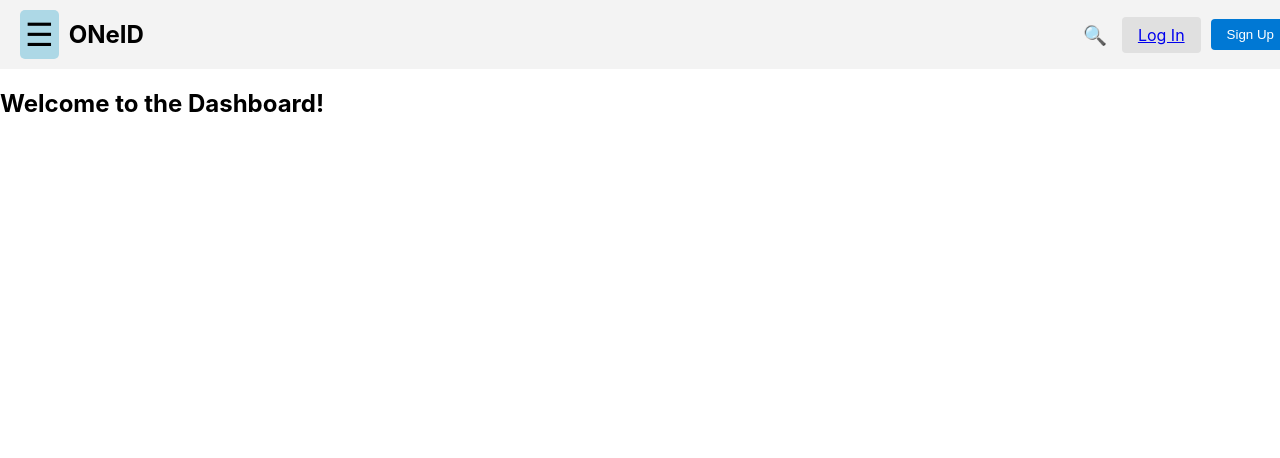
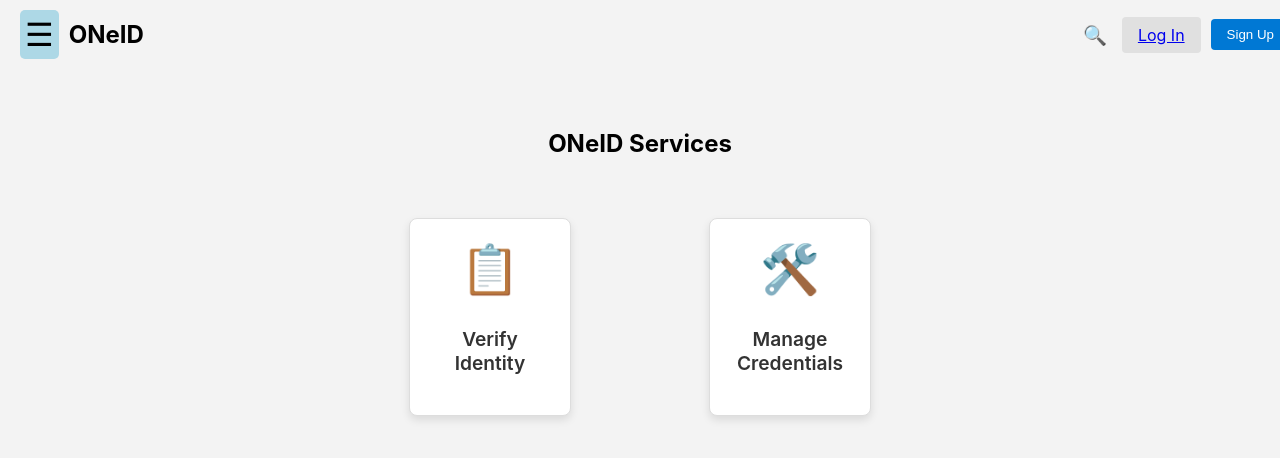
Before and after one commit to nvlt1/unifiedai-frontend, a React (Create React App) app in the folder oneidfrontend/: page /dashboard in a window 1280 px wide. Shown: the top 458 px of the page. Built offline with nearby package versions, Linux system fonts and the light colour scheme.

Commit message:
updated dashboard with placeholders, still need pngs

```diff
--- a/oneidfrontend/src/pages/DashboardPage.js
+++ b/oneidfrontend/src/pages/DashboardPage.js
@@ -1,7 +1,32 @@
 import React from 'react';
+import { Link } from 'react-router-dom';
+import './DashboardPage.scss';
 
 const DashboardPage = () => {
-    return <h2>Welcome to the Dashboard!</h2>
+  return (
+    <div className="dashboard-container">
+      <h2>ONeID Services</h2>
+      <div className="services">
+        <Link to="/verification" className="service-card">
+          <div className="service-icon">📋</div> {/* Emoji placeholder for Verify Identity */}
+          <p>Verify Identity</p>
+        </Link>
+        <Link to="/manage-credentials" className="service-card">
+          <div className="service-icon">🛠️</div> {/* Emoji placeholder for Manage Credentials */}
+          <p>Manage Credentials</p>
+        </Link>
+      </div>
+    </div>
+  );
 };
 
 export default DashboardPage;
+
+
+// import React from 'react';
+
+// const DashboardPage = () => {
+//     return <h2>Welcome to the Dashboard!</h2>
+// };
+
+// export default DashboardPage;
--- /dev/null
+++ b/oneidfrontend/src/pages/DashboardPage.scss
@@ -0,0 +1,53 @@
+.dashboard-container {
+    display: flex;
+    flex-direction: column;
+    align-items: center;
+    text-align: center;
+    padding: 40px;
+    background-color: #f3f3f3;
+    min-height: 100vh;
+}
+
+h2 {
+    font-size: 1.8em;
+    margin-bottom: 20px;
+    font-weight: bold;
+}
+
+.services {
+    display: flex;
+    justify-content: space-around;
+    width: 100%;
+    max-width: 600px;
+    margin-top: 40px;
+}
+
+.service-card {
+    display: flex;
+    flex-direction: column;
+    align-items: center;
+    padding: 20px;
+    text-decoration: none;
+    color: #333;
+    background-color: #fff;
+    border: 1px solid #ddd;
+    border-radius: 8px;
+    box-shadow: 0 4px 8px rgba(0, 0, 0, 0.1);
+    transition: transform 0.2s;
+    width: 120px;
+    cursor: pointer;
+}
+
+.service-card:hover {
+    transform: translateY(-5px);
+}
+
+.service-icon {
+    font-size: 3em;
+    margin-bottom: 10px;
+}
+
+p {
+    font-size: 1em;
+    font-weight: 600;
+}
```
